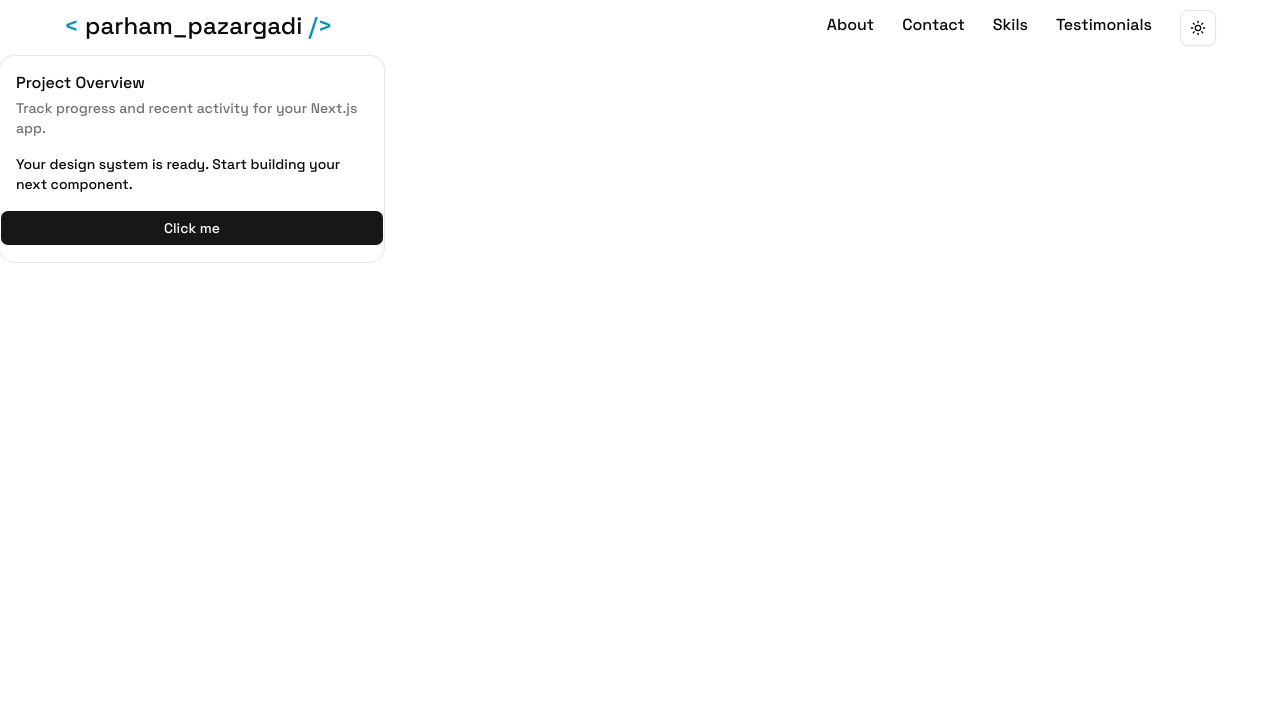
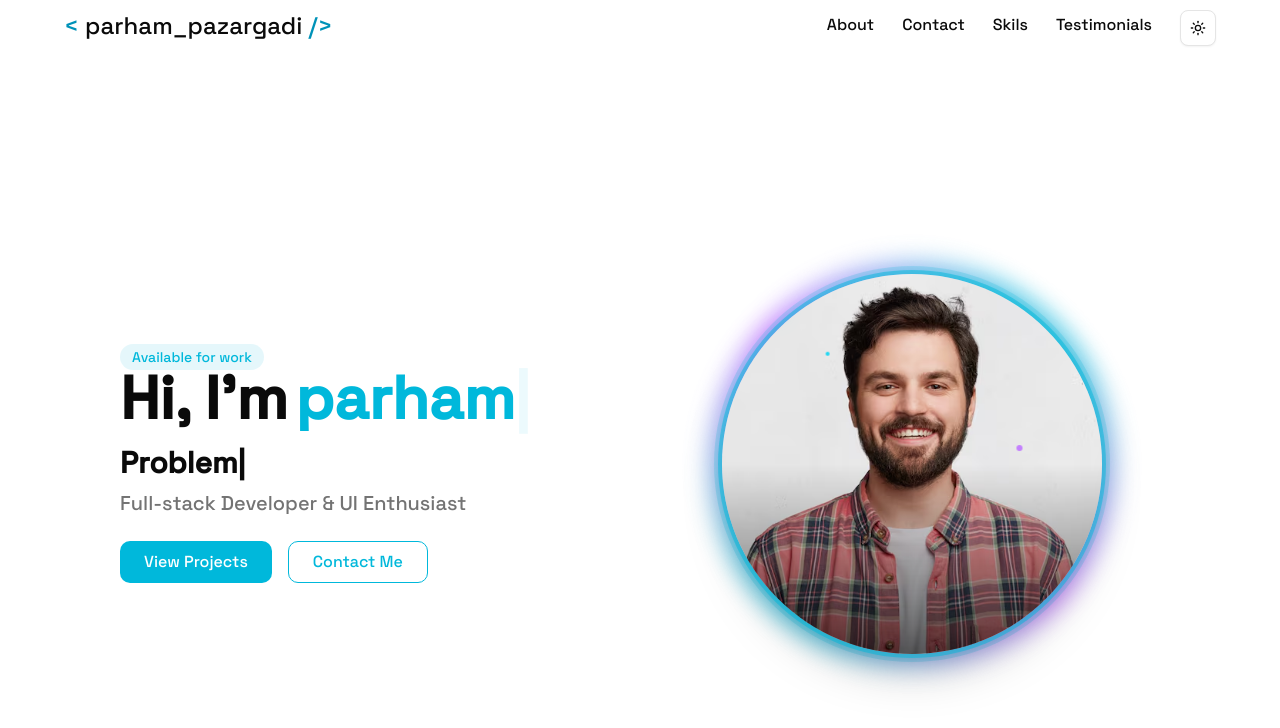
Before and after one commit to parham-devdocs/portfolio-next, a Next.js app in the folder frontend/: page / in a window 1280 px wide. Shown: the top 728 px of the page. Built offline with nearby package versions, Linux system fonts and the light colour scheme.

Commit message:
typing effect added and hero section completed

```diff
--- a/frontend/app/globals.css
+++ b/frontend/app/globals.css
@@ -128,3 +128,45 @@
     @apply font-sans;
   }
 }
+
+@keyframes spin-slow {
+  from { transform: rotate(0deg); }
+  to { transform: rotate(360deg); }
+}
+
+@keyframes pulse-glow {
+  0%, 100% { opacity: 0.1; transform: scale(1); }
+  50% { opacity: 0.4; transform: scale(1.05); }
+}
+
+@keyframes scan {
+  0% { transform: translateY(-100%); }
+  100% { transform: translateY(100%); }
+}
+
+@keyframes float {
+  0%, 100% { transform: translateY(0px) translateX(0px); opacity: 0; }
+  50% { transform: translateY(-20px) translateX(10px); opacity: 1; }
+}
+
+.animate-spin-slow {
+  animation: spin-slow 4s linear infinite;
+}
+
+
+
+.animate-scan {
+  animation: scan 3s linear infinite;
+}
+
+.animate-float {
+  animation: float 4s ease-in-out infinite;
+}
+
+.animate-float-delayed {
+  animation: float 4s ease-in-out infinite 1s;
+}
+
+.animate-float-slow {
+  animation: float 6s ease-in-out infinite 2s;
+}
--- a/frontend/app/layout.tsx
+++ b/frontend/app/layout.tsx
@@ -33,8 +33,10 @@ export default function RootLayout({
       <body className="min-h-full flex flex-col">
         <ThemeProvider>
         <Navbar naItems={navItems}/>
+<section className=" px-14 py-10">
+{children}
 
-{children}
+</section>
         </ThemeProvider>
      </body>
     </html>
--- a/frontend/app/page.tsx
+++ b/frontend/app/page.tsx
@@ -1,27 +1,91 @@
-import { Button } from "@/components/ui/button"
-import {
-  Card,
-  CardContent,
-  CardDescription,
-  CardHeader,
-  CardTitle,
-} from "@/components/ui/card"
+import Image from "next/image";
+import profilePicture from "./../public/young-bearded-man-with-striped-shirt_273609-5677.avif";
+import TypingEffect from "@/components/heroHeader";
 
 export default function Home() {
   return (
-    <Card className="max-w-sm">
-      <CardHeader>
-        <CardTitle>Project Overview</CardTitle>
-        <CardDescription>
-          Track progress and recent activity for your Next.js app.
-        </CardDescription>
-      </CardHeader>
-      <CardContent>
-        Your design system is ready. Start building your next component.
-      </CardContent>
-      <Button>Click me</Button>
+    <div className="min-h-[calc(100vh-4rem)] flex items-center justify-between flex-col lg:flex-row gap-12 px-4 md:px-8 lg:px-16">
+      <div className="flex-1 space-y-6 text-center lg:text-left">
+        <div className="space-y-2">
+          <span className="text-cyan-500 font-mono text-sm bg-cyan-500/10 px-3 py-1 rounded-full">
+            Available for work
+          </span>
+
+          <TypingEffect/>
+          <p className="text-xl text-muted-foreground">
+            Full-stack Developer & UI Enthusiast
+          </p>
+        </div>
+
+        <div className="flex gap-4 justify-center lg:justify-start">
+          <button className="px-6 py-2 bg-cyan-500 text-white rounded-lg hover:bg-cyan-600 transition-all hover:scale-105">
+            View Projects
+          </button>
+          <button className="px-6 py-2 border border-cyan-500 text-cyan-500 rounded-lg hover:bg-cyan-500/10 transition-all">
+            Contact Me
+          </button>
+        </div>
+      </div>
+
+      <div className="flex-1 flex justify-center">
+        <div className="relative group">
+          {/* Animated rotating gradient ring */}
+          <div className="absolute -inset-3 rounded-full bg-gradient-to-r from-cyan-500 via-purple-500 to-cyan-500 animate-spin-slow opacity-70 blur-md"></div>
+
+          {/* Pulsing glow effect */}
+          <div className="absolute -inset-2 rounded-full bg-cyan-500 animate-pulse-glow opacity-20"></div>
+
+          <div className="relative w-[280px] md:w-[380px] aspect-square rounded-full overflow-hidden ring-4 ring-cyan-500/50 shadow-2xl">
+            {/* Image with zoom effect */}
+            <div className="relative w-full h-full transition-transform duration-700 group-hover:scale-110">
+              <Image
+                src={profilePicture}
+                alt="Parham"
+                fill
+                className="object-cover object-center"
+                sizes="(max-width: 768px) 280px, 380px"
+                priority
+                quality={100}
+              />
+            </div>
+
+            {/* Cyberpunk scanline effect */}
+            <div className="absolute inset-0 pointer-events-none bg-gradient-to-b from-transparent via-cyan-500/5 to-transparent animate-scan"></div>
+
+            {/* Gradient overlay with vignette */}
+            <div className="absolute inset-0 bg-gradient-to-t from-black/60 via-transparent to-transparent"></div>
+
+            {/* Neon border animation */}
+            <div className="absolute inset-0 rounded-full border-2 border-cyan-400/0 group-hover:border-cyan-400/80 transition-all duration-500"></div>
+
+            {/* Code brackets with glass morphism */}
+            <div className="absolute -top-5 -left-5 z-20">
+              <div className="bg-black/60 backdrop-blur-md rounded-lg px-3 py-2 border border-cyan-500/50 shadow-lg shadow-cyan-500/20">
+                <span className="text-cyan-400 text-3xl md:text-4xl font-mono font-bold animate-pulse">
+                  &lt;/&gt;
+                </span>
+              </div>
+            </div>
+
+            <div className="absolute -bottom-5 -right-5 z-20">
+              <div className="bg-black/60 backdrop-blur-md rounded-lg px-3 py-2 border border-cyan-500/50 shadow-lg shadow-cyan-500/20">
+                <span className="text-cyan-400 text-3xl md:text-4xl font-mono font-bold animate-pulse">
+                  {"{}"}
+                </span>
+              </div>
+            </div>
+
+            {/* Floating particles effect */}
+            <div className="absolute inset-0 overflow-hidden rounded-full">
+              <div className="absolute w-1 h-1 bg-cyan-400 rounded-full top-1/4 left-1/4 animate-float"></div>
+              <div className="absolute w-1 h-1 bg-blue-400 rounded-full top-2/3 left-1/3 animate-float-delayed"></div>
+              <div className="absolute w-1.5 h-1.5 bg-purple-400 rounded-full top-1/2 left-3/4 animate-float-slow"></div>
+            </div>
+          </div>
+        </div>
+      </div>
 
 
-    </Card>
+    </div>
   )
 }
--- /dev/null
+++ b/frontend/components/heroHeader.tsx
@@ -0,0 +1,45 @@
+"use client";
+import { ReactTyped } from "react-typed";
+
+const TypingEffect = () => (
+  <div>
+    {/* First part - static */}
+    <h1 className="text-4xl md:text-2xl lg:text-6xl font-bold">
+      <ReactTyped
+        strings={["Hi, I'm "]}
+        typeSpeed={80}
+        showCursor={false}
+        className="inline"
+      />
+      <span className="text-cyan-500 ml-2">
+        <ReactTyped
+          strings={[" parham"]}
+          typeSpeed={80}
+          startDelay={1100}
+          showCursor={true}
+          cursorChar="|"
+        />
+      </span>
+    </h1>
+
+    {/* Second part - typing effect for the role */}
+    <div className="text-xl md:text-2xl lg:text-3xl font-bold mt-4">
+      <ReactTyped
+        strings={[
+          "Full-stack Developer & UI Enthusiast",
+          "Problem Solver",
+          "Creative Thinker",
+          "Tech Enthusiast"
+        ]}
+        typeSpeed={60}
+        backSpeed={40}
+        backDelay={1500}
+        loop
+        showCursor={true}
+        cursorChar="|"
+      />
+    </div>
+  </div>
+);
+
+export default TypingEffect;
--- a/frontend/package.json
+++ b/frontend/package.json
@@ -16,6 +16,7 @@
     "radix-ui": "^1.5.0",
     "react": "19.2.4",
     "react-dom": "19.2.4",
+    "react-typed": "^2.0.12",
     "shadcn": "^4.11.0",
     "tailwind-merge": "^3.6.0",
     "tw-animate-css": "^1.4.0",
```
Also changed, not shown: frontend/public/young-bearded-man-with-striped-shirt_273609-5677.avif (added), 1 other file (tests, documents, lock files or other folders).
